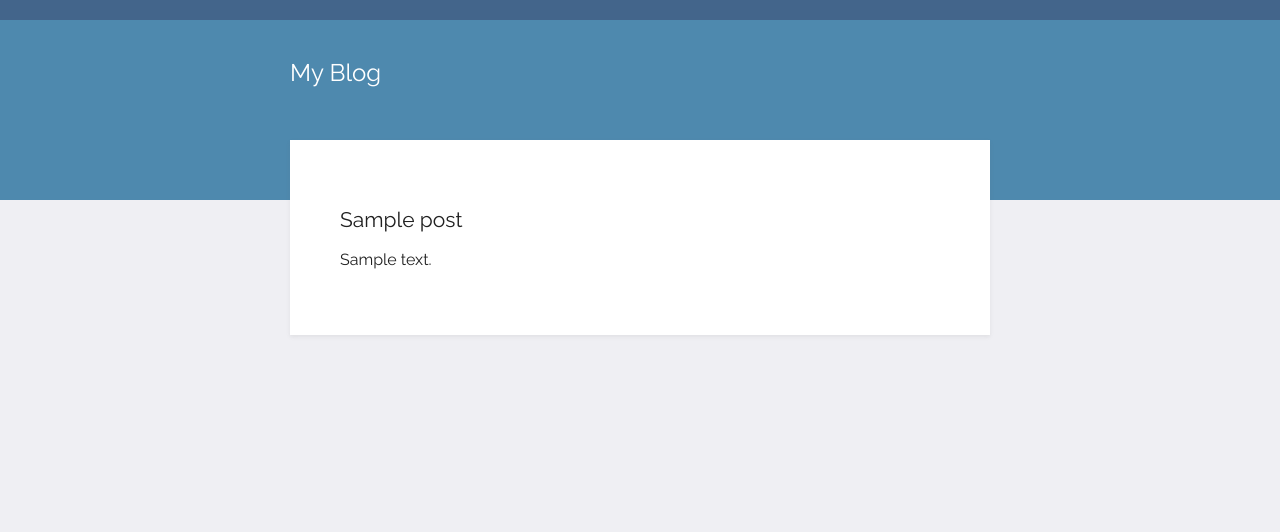
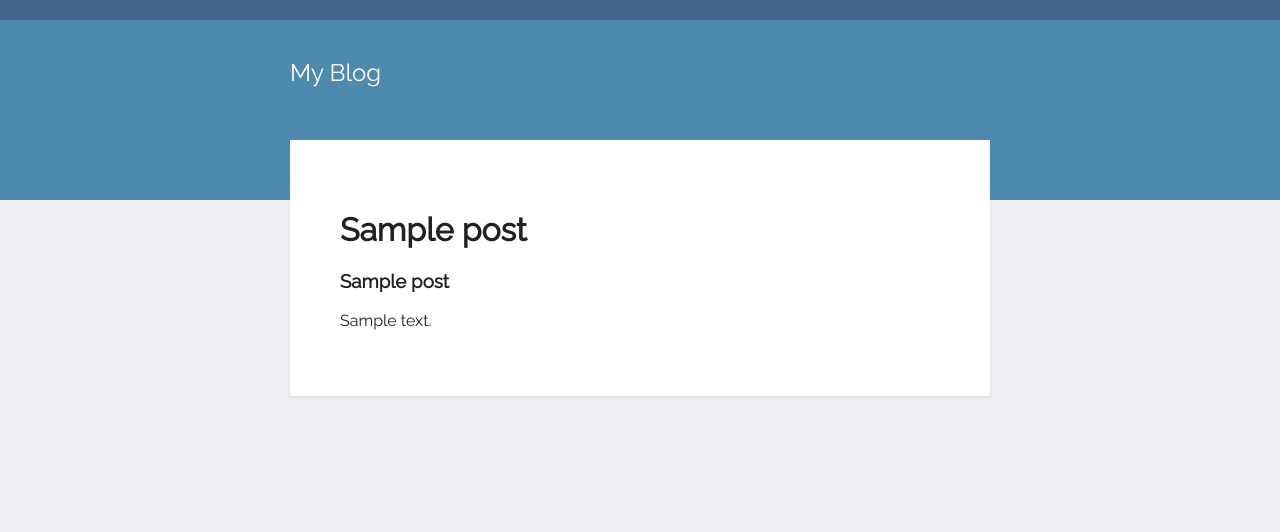
Before and after one commit to Rakugen/day-57-blog-capstone, a Flask app: template templates/post.html in a window 1280 px wide. Shown: the top 532 px of the page. Run offline with Flask 2, Linux system fonts and the light colour scheme; the template is opened without the code that fills it: most values are stand-ins (such as "Sample title", 1, 10 or a date in 2020).

Commit message:
final commit. all files working correctly. main.py creates list of Post objects, creates main html home page with corresponding post info and links. Each link directs to its own post page via get_blog() in main.py

```diff
--- a/main.py
+++ b/main.py
@@ -8,26 +8,27 @@ app = Flask(__name__)
 post_list = []
 response = requests.get(url="https://api.npoint.io/c790b4d5cab58020d391")
 
+# Create Post objects for each post from json
 for post in response.json():
     new_post = Post(post["id"], post["title"], post["subtitle"], post["body"])
     post_list.append(new_post)
 
-# TODO: modify home page to show blog names and links
-#   then have the links redirect to its individual blog page
+
+# home route takes post_list and creates index.html with each post listing its title,subtitle and link to its post page
 @app.route('/')
 def home():
-
     return render_template("index.html", posts=post_list)
 
-# TODO: create get_blog route and render all blog posts from npoint https://api.npoint.io/c790b4d5cab58020d391
+
+# get_blog route goes to individual posts page from index.html links
 @app.route('/blog/<num>')
 def get_blog(num):
     # Search post_list for a post with id of num
     found_post = 0
     for current_post in post_list:
-        if current_post.post_id == num:
+        print(current_post.post_id, num)
+        if current_post.post_id == int(num):
             found_post = current_post
-
     return render_template("post.html", post=found_post)
 
 
--- a/templates/index.html
+++ b/templates/index.html
@@ -13,7 +13,6 @@
     </div>
 
     {% for post in posts: %}
-
         <div class="content">
             <div class="card">
                 <h2>{{ post["title"] }}</h2>
@@ -21,9 +20,7 @@
                 <a href="{{ '/blog/%s'  %post.post_id }}">Read</a>
             </div>
         </div>
-
     {% endfor %}
-
 
 </div>
 </body>
--- a/templates/post.html
+++ b/templates/post.html
@@ -13,10 +13,10 @@
            </div>
         <div class="content">
             <div class="card">
-                <h2>{{ post.title }}</h2>
+                <h1>{{ post.title }}</h1>
+                <h3>{{ post.subtitle }}</h3>
                 <p>{{ post.body }}</p>
             </div>
-
     </div>
 </div>
 </body>
```
